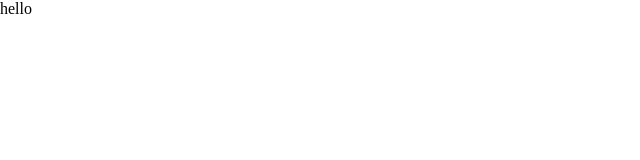
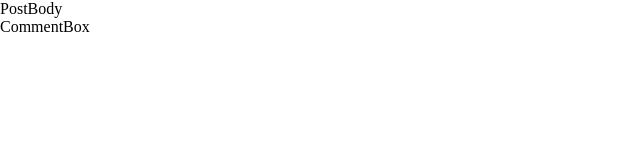
Before and after one commit to happypeter/redux-react-login, a React (Create React App) app: page / in a window 1280 px wide. Shown: the top 160 px of the page, without its empty margins (0-640 px from the left). Built offline with nearby package versions, Linux system fonts and the light colour scheme.

Commit message:
two components

```diff
--- a/src/App.js
+++ b/src/App.js
@@ -1,11 +1,14 @@
-import React, { Component } from 'react';
-import './App.css';
+import React, { Component } from 'react'
+import './App.css'
+import PostBody from './PostBody'
+import CommentBox from './CommentBox'
 
 class App extends Component {
   render() {
     return (
       <div>
-        hello
+        <PostBody />
+        <CommentBox />
       </div>
     );
   }
--- /dev/null
+++ b/src/CommentBox.js
@@ -0,0 +1,13 @@
+import React, { Component } from 'react'
+
+class CommentBox extends Component {
+  render() {
+    return (
+      <div>
+        CommentBox
+      </div>
+    );
+  }
+}
+
+export default CommentBox
--- /dev/null
+++ b/src/PostBody.js
@@ -0,0 +1,13 @@
+import React, { Component } from 'react'
+
+class PostBody extends Component {
+  render() {
+    return (
+      <div>
+        PostBody
+      </div>
+    );
+  }
+}
+
+export default PostBody
```
